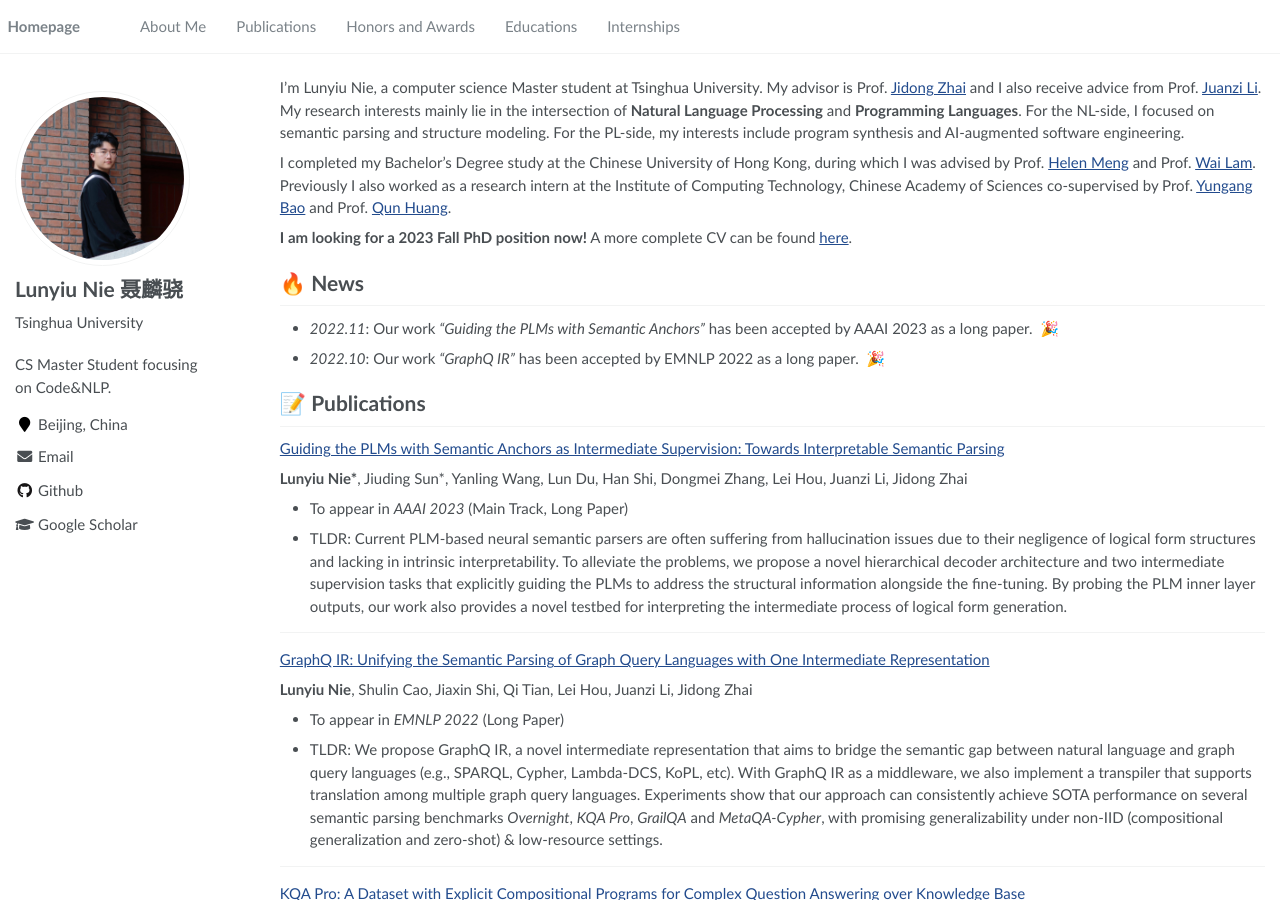
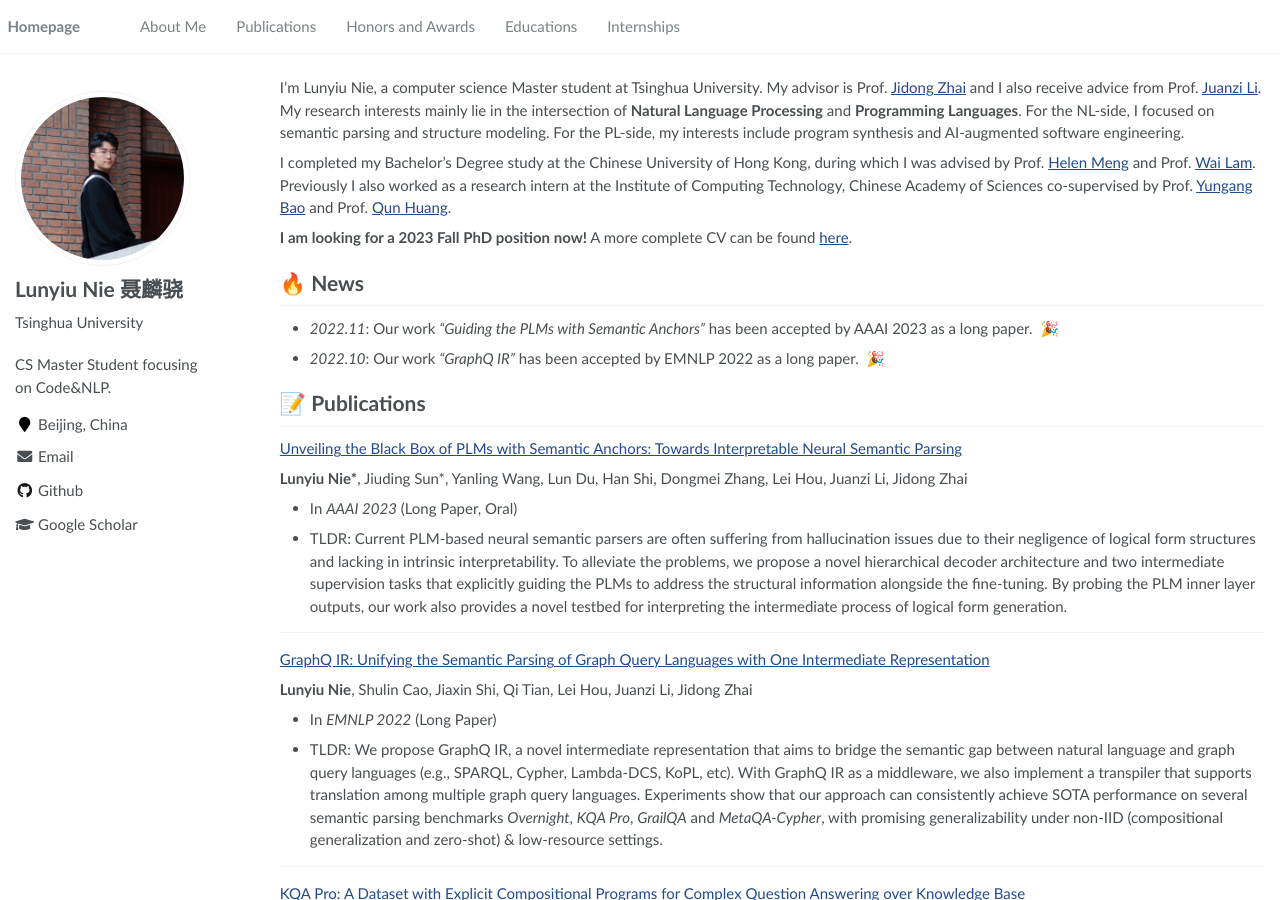
Before and after one commit to Flitternie/flitternie.github.io, a Jekyll site: the page built from _pages/about.md, in a window 1280 px wide and 900 px high. Built offline with Jekyll 4.4.1, drawn with Linux system fonts in a browser that asks for light colours.

Commit message:
Update about.md

```diff
--- a/_pages/about.md
+++ b/_pages/about.md
@@ -30,10 +30,10 @@ I completed my Bachelor’s Degree study at the Chinese University of Hong Kong,
 
 
 # 📝 Publications
-[Guiding the PLMs with Semantic Anchors as Intermediate Supervision: Towards Interpretable Semantic Parsing](https://arxiv.org/abs/2210.01425/)
+[Unveiling the Black Box of PLMs with Semantic Anchors: Towards Interpretable Neural Semantic Parsing](https://arxiv.org/abs/2210.01425/)
 
 **Lunyiu Nie\***, Jiuding Sun\*, Yanling Wang, Lun Du, Han Shi, Dongmei Zhang, Lei Hou, Juanzi Li, Jidong Zhai
-- To appear in _AAAI 2023_ (Main Track, Long Paper)
+- In _AAAI 2023_ (Long Paper, Oral)
 - TLDR: Current PLM-based neural semantic parsers are often suffering from hallucination issues due to their negligence of logical form structures and lacking in intrinsic interpretability. To alleviate the problems, we propose a novel hierarchical decoder architecture and two intermediate supervision tasks that explicitly guiding the PLMs to address the structural information alongside the fine-tuning. By probing the PLM inner layer outputs, our work also provides a novel testbed for interpreting the intermediate process of logical form generation.
 
 ------
@@ -41,7 +41,7 @@ I completed my Bachelor’s Degree study at the Chinese University of Hong Kong,
 
 **Lunyiu Nie**, Shulin Cao, Jiaxin Shi, Qi Tian, Lei Hou, Juanzi Li, Jidong Zhai
 
-- To appear in _EMNLP 2022_ (Long Paper)
+- In _EMNLP 2022_ (Long Paper)
 - TLDR: We propose GraphQ IR, a novel intermediate representation that aims to bridge the semantic gap between natural language and graph query languages (e.g., SPARQL, Cypher, Lambda-DCS, KoPL, etc). With GraphQ IR as a middleware, we also implement a transpiler that supports translation among multiple graph query languages. Experiments show that our approach can consistently achieve SOTA performance on several semantic parsing benchmarks *Overnight*, *KQA Pro*, *GrailQA* and *MetaQA-Cypher*, with promising generalizability under non-IID (compositional generalization and zero-shot) & low-resource settings.
 
 ------
```
